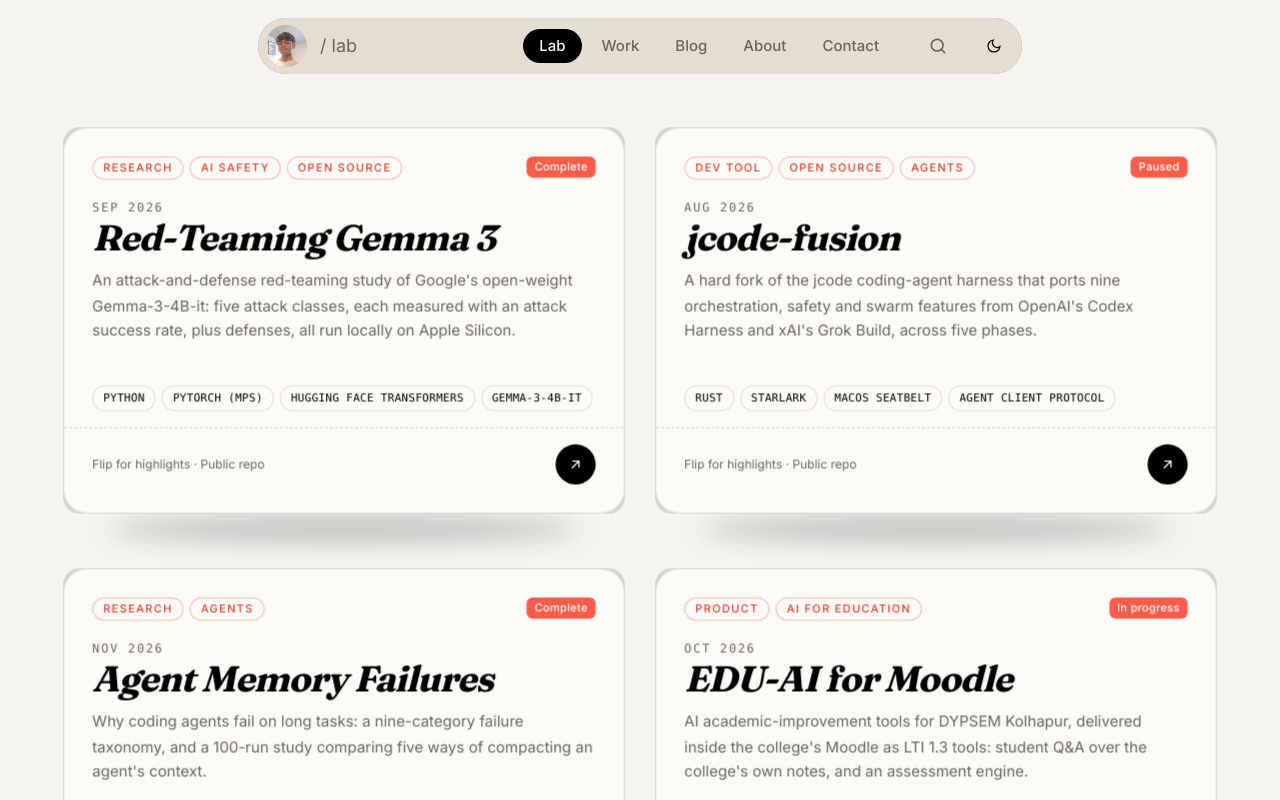
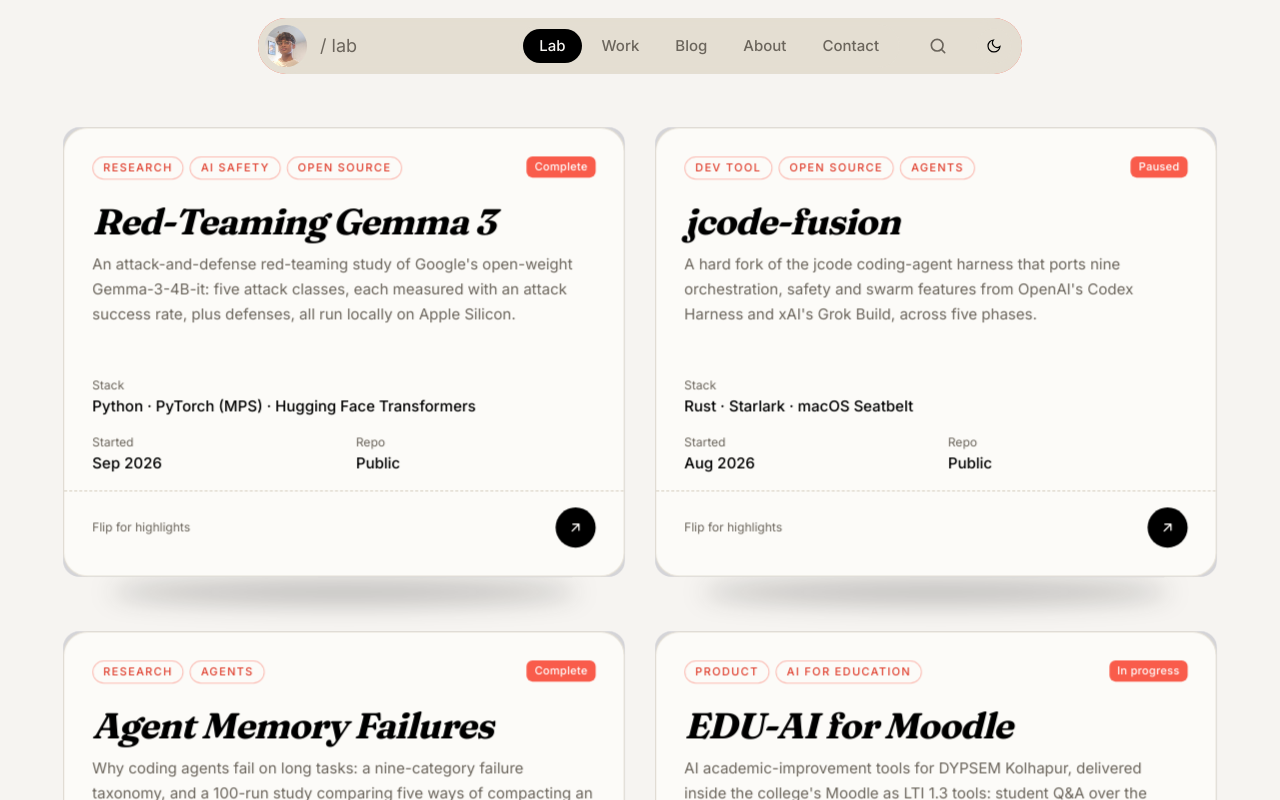
Before and after one commit to tirthfx/portfolio, a Next.js app: page /portfolio/lab in a window 1280 px wide. Shown: the top 800 px of the page. Built offline with nearby package versions, Linux system fonts and the light colour scheme.

Commit message:
Taller Lab cards with stats block; hero intro line

```diff
--- a/src/components/hero.tsx
+++ b/src/components/hero.tsx
@@ -79,7 +79,11 @@ export default function Hero() {
           Hi, I&apos;m Tirth
         </span>
       }
-      description={null}
+      description={
+        <span className="block max-w-xl text-pretty text-lg text-ink-soft sm:text-xl">
+          Software engineer building AI agents, dev tools, and breaking LLMs to make them safer.
+        </span>
+      }
       actions={null}
       shapes={ready ? SHAPES : []}
       // Room for the bigger pile (Kokonut's default is 0.3; extra shapes are dropped past this)
--- a/src/components/project-card.tsx
+++ b/src/components/project-card.tsx
@@ -9,7 +9,7 @@ export default function ProjectCard({ project }: { project: Project }) {
   return (
     <CardFlip
       label={project.title}
-      className="aspect-[4/5] w-full sm:aspect-[16/11]"
+      className="aspect-[3/4] w-full sm:aspect-[5/4]"
       faceClassName="rounded-3xl border-[#E4DED2] bg-[#FCFBF8] text-black dark:border-zinc-800 dark:bg-zinc-900 dark:text-zinc-50"
       front={<Front project={project} />}
       back={<Back project={project} />}
@@ -55,22 +55,29 @@ function Front({ project }: { project: Project }) {
         </span>
       </div>
 
-      <p className={`mt-5 font-mono text-xs uppercase tracking-[0.14em] ${MUTED}`}>{project.month}</p>
-      <h3 className="mt-1 font-display text-3xl italic leading-[1.05] tracking-tight sm:text-4xl">{project.title}</h3>
+      <h3 className="mt-6 font-display text-3xl italic leading-[1.05] tracking-tight sm:text-4xl">{project.title}</h3>
       <p className={`mt-3 line-clamp-3 text-[15px] leading-relaxed ${MUTED}`}>{project.summary}</p>
 
-      <div className="mt-auto flex flex-wrap gap-1.5 pt-4">
-        {project.stack.slice(0, 4).map((s) => (
-          <span key={s} className="rounded-full border border-[#E4DED2] px-2.5 py-1 font-mono text-[11px] uppercase tracking-wide dark:border-zinc-700">
-            {s}
-          </span>
-        ))}
-      </div>
+      {/* Stats block, like the original ticket card */}
+      <dl className="mt-auto grid grid-cols-2 gap-x-6 gap-y-4 pt-5">
+        <div className="col-span-2">
+          <dt className={`text-xs ${MUTED}`}>Stack</dt>
+          <dd className="mt-0.5 font-medium text-[15px]">{project.stack.slice(0, 3).join(" · ")}</dd>
+        </div>
+        <div>
+          <dt className={`text-xs ${MUTED}`}>Started</dt>
+          <dd className="mt-0.5 font-medium text-[15px]">{project.month}</dd>
+        </div>
+        <div>
+          <dt className={`text-xs ${MUTED}`}>Repo</dt>
+          <dd className="mt-0.5 font-medium text-[15px]">{project.repo ? "Public" : "Private"}</dd>
+        </div>
+      </dl>
 
       <div className="-mx-6 my-4 border-t border-dashed border-[#D6CEBF] sm:-mx-7 dark:border-zinc-700" />
 
       <div className="flex items-center justify-between">
-        <p className={`text-xs ${MUTED}`}>Flip for highlights · {project.repo ? "Public repo" : "Private repo"}</p>
+        <p className={`text-xs ${MUTED}`}>Flip for highlights</p>
         <ViewFull project={project} />
       </div>
     </div>
```
